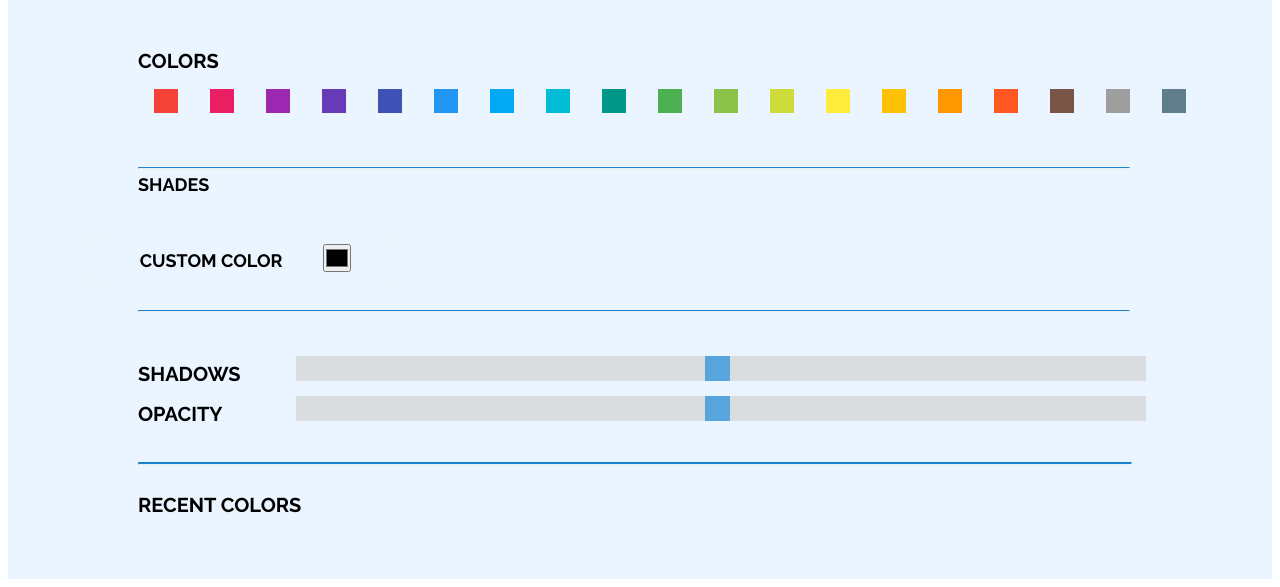
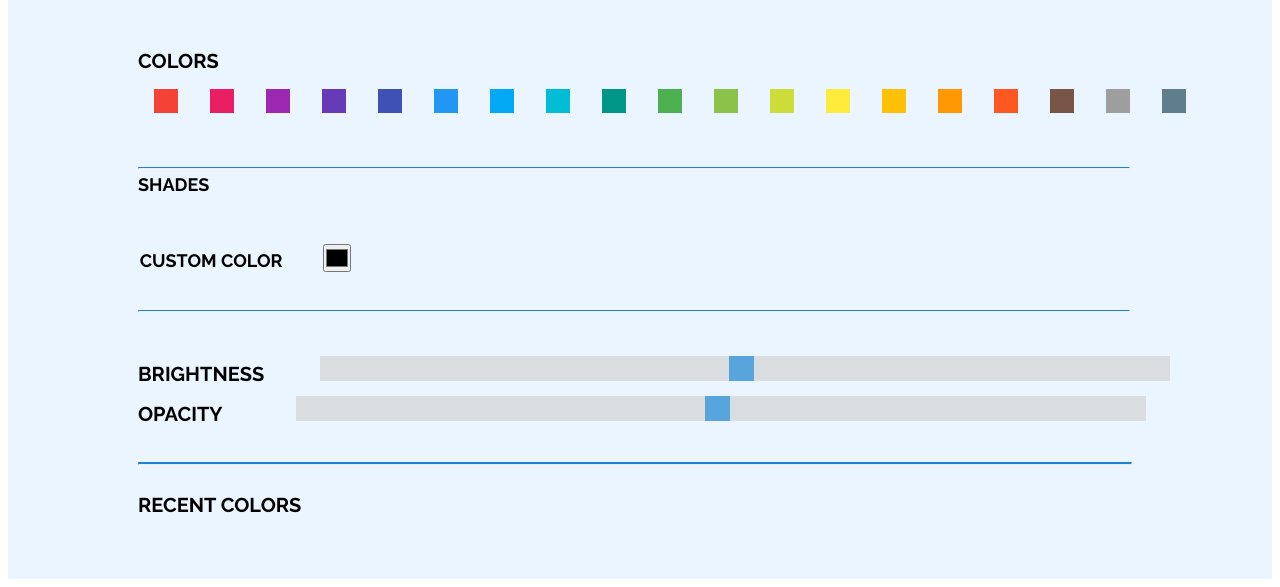
Before and after one commit to cs160-summer-2021/p3-starter-code-IsabellaLR, a Django app: page /coloring/demo in a window 1280 px wide. Shown: the part 819-1406 px from the top of the page. Run offline with Django 3.2, Linux system fonts and the light colour scheme.

Commit message:
brightness

```diff
--- a/coloring/templates/coloring/index.html
+++ b/coloring/templates/coloring/index.html
@@ -305,6 +305,7 @@
 					$swatch.click(function(){
 						// add color to the color palette history
 						cp.history.push($(this).css("background-color"));
+						sp.history.push($(this).css("background-color"));
 						showShades(cp.history[cp.history.length - 1], 1);
 					});
 					cp.$container.append($swatch);
@@ -350,23 +351,38 @@
 			function opacitySliderChange(){
 				var slider = document.getElementById("myOpacityRange");
 				slider.oninput = function() {
-					var color = cp.history[cp.history.length - 1];
+					var color = sp.history[sp.history.length - 1];
 					var $shade = $("<div>").css("background-color", color)
 									.addClass("shade");
 					showShades($shade.css("background-color"), slider.value/100);
 				}
 			}
 
-			//still doing
-			function shadowSliderChange(){
-				var slider = document.getElementById("myShadowRange");
+			function brightnessSliderChange(){
+				var slider = document.getElementById("myBrightnessRange");
 				slider.oninput = function() {
-					var color = cp.history[cp.history.length - 1];
+					var color = sp.history[sp.history.length - 1];
 					var rgb = color.replace(/[^\d,]/g, '').split(',');
-					//not sure how to change radial gradient in css
-					var $shade = $("<div>").css("background", 'radial-gradient(cyan 40%, transparent 50%, salmon 40%)').addClass("shade");
-					showShades($shade.css("background"), 1);
+					var hex = rgb.map(function(x){             //For each array element
+						x = parseInt(x).toString(16);      //Convert to a base16 string
+						return (x.length==1) ? "0"+x : x;  //Add zero if we get only one character
+					})
+					hex = hex.join("");
+					var $shade = $("<div>").css("background-color", increase_brightness(hex, slider.value))
+									.addClass("shade");
+					showShades($shade.css("background-color"), 1);
 				}
+			}
+
+			function increase_brightness(hex, percent){
+				var r = parseInt(hex.substr(0, 2), 16),
+					g = parseInt(hex.substr(2, 2), 16),
+					b = parseInt(hex.substr(4, 2), 16);
+
+				return '#' +
+				((0|(1<<8) + r + (256 - r) * percent / 200).toString(16)).substr(1) +
+				((0|(1<<8) + g + (256 - g) * percent / 200).toString(16)).substr(1) +
+				((0|(1<<8) + b + (256 - b) * percent / 200).toString(16)).substr(1);
 			}
 
 			function colorPickerChange(){
@@ -378,6 +394,7 @@
 					var $swatch = $("<div>").css("background-color", color.value).addClass("swatch");
 					cp.history.push($swatch.css("background-color"));
 					var $shade = $("<div>").css("background-color", color.value).addClass("shade");
+					sp.history.push($shade.css("background-color"));
 					showShades($shade.css("background-color"), 1);
 				}
 			}
@@ -388,7 +405,7 @@
 				getColorsCreateShades();
 				getColorsCreateRecent();
 				opacitySliderChange();
-				shadowSliderChange();
+				brightnessSliderChange();
 				colorPickerChange();
 
 				paper.project.importSVG(mandala.filePath, function(item) {
@@ -454,9 +471,9 @@
 			<hr class = "thinhr">
 		</div>
 		<div class = "row" style = "height: 30px;">
-			<div class = "col-1 heading" style = "display: inline-block;">SHADOWS</div>
+			<div class = "col-1 heading" style = "display: inline-block;">BRIGHTNESS</div>
 			<div class= "slidecontainer" style = "display: inline-block;">
-				<input style = "display: inline-block;" type="range" min="1" max="100" value="50" class="slider" id="myShadowRange">
+				<input style = "display: inline-block;" type="range" min="1" max="100" value="50" class="slider" id="myBrightnessRange">
 			  </div>
 		</div>
 		<div class = "row" style = "height: 70px; margin-bottom: 40px; margin-top: 10px">
```
